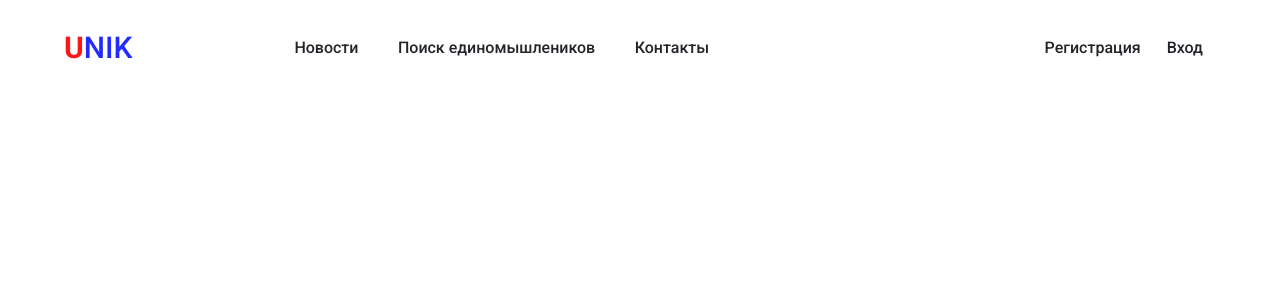
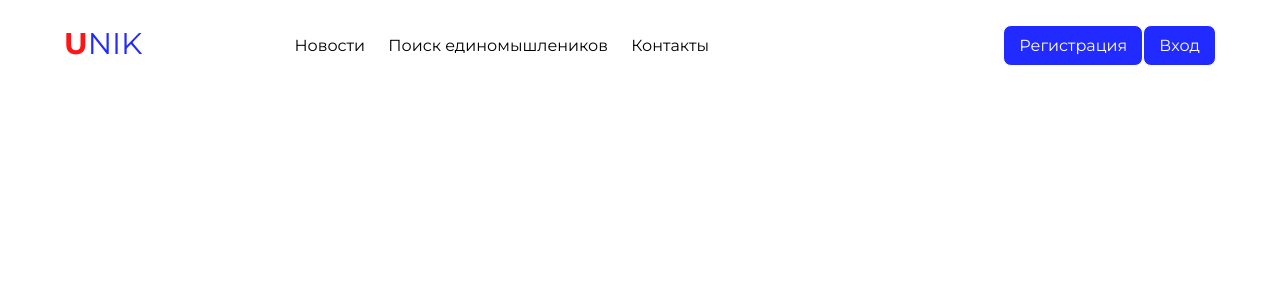
Before and after one commit to MaxSkr0210/unik, a Vue app: page / in a window 1280 px wide. Shown: the top 300 px of the page. Built offline with nearby package versions, Linux system fonts and the light colour scheme.

Commit message:
edit app

```diff
--- a/src/App.vue
+++ b/src/App.vue
@@ -3,17 +3,16 @@
 </template>
 
 <style lang="scss">
-@import url("https://fonts.googleapis.com/css2?family=Montserrat:wght@400;500;700&family=Roboto:wght@300;500;700&display=swap");
+@import url("https://fonts.googleapis.com/css2?family=Montserrat:wght@400;500;700&display=swap");
 
 * {
-  font-family: "Roboto", sans-serif;
+  font-family: "Montserrat", sans-serif;
   font-size: 16px;
 }
 
 body {
   margin: 0;
   padding: 0;
-  font-family: "Roboto", sans-serif;
 }
 
 .btn {
--- a/src/main.ts
+++ b/src/main.ts
@@ -3,9 +3,5 @@
 import "./registerServiceWorker";
 import router from "./router";
 import store from "./store";
-import BootstrapVue3 from "bootstrap-vue-3";
 
-import "bootstrap/dist/css/bootstrap.css";
-import "bootstrap-vue-3/dist/bootstrap-vue-3.css";
-
-createApp(App).use(store).use(router).use(BootstrapVue3).mount("#app");
+createApp(App).use(store).use(router).mount("#app");
```
